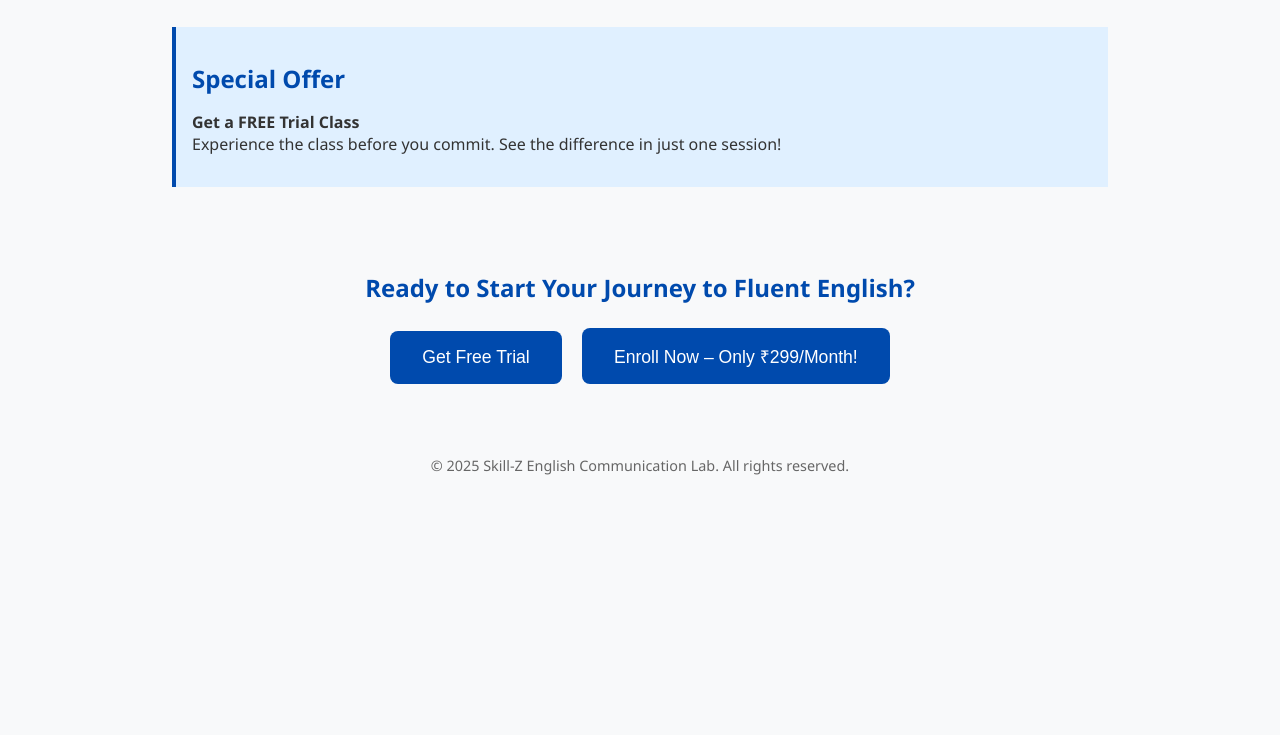
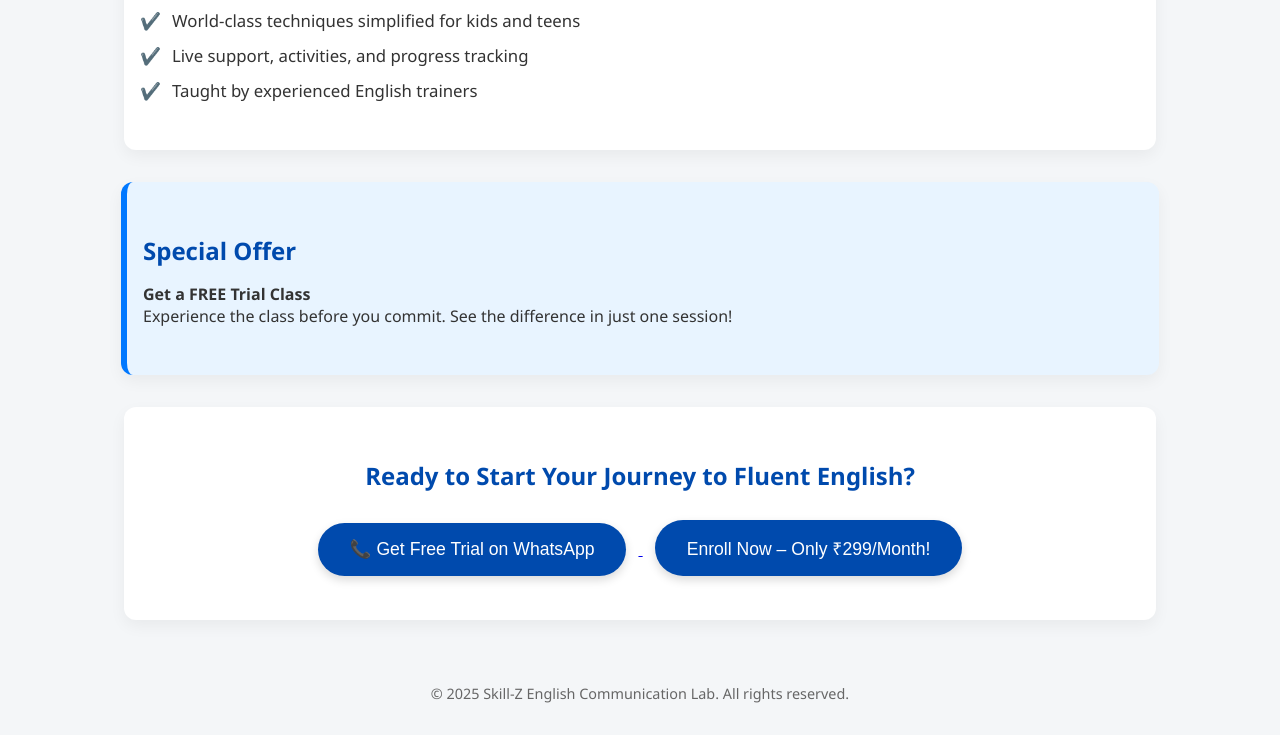
Before and after one commit to nathkiranjay/English-communication-lab, a plain HTML site: page index.html in a window 1280 px wide. Shown: the part 1074-1809 px from the top of the page. Before the commit the page ends 1581 px from the top, so only its background shows below. Drawn offline with Linux system fonts and the light colour scheme.

Commit message:
index.html

```diff
--- a/index.html
+++ b/index.html
@@ -9,25 +9,36 @@
       font-family: 'Segoe UI', sans-serif;
       margin: 0;
       padding: 0;
-      background: #f8f9fa;
+      background: #f4f6f8;
       color: #333;
     }
 
     header {
-      background: #004aad;
+      background: linear-gradient(135deg, #004aad, #0078ff);
       color: white;
       text-align: center;
-      padding: 2rem 1rem;
+      padding: 3rem 1rem;
+      box-shadow: 0 4px 12px rgba(0, 0, 0, 0.2);
     }
 
     header h1 {
       margin: 0 0 1rem;
+      font-size: 2.5rem;
+    }
+
+    header h2 {
+      font-weight: 400;
+      font-size: 1.3rem;
     }
 
     .section {
       padding: 2rem 1rem;
-      max-width: 900px;
+      max-width: 1000px;
       margin: auto;
+      background: white;
+      border-radius: 12px;
+      box-shadow: 0 6px 16px rgba(0, 0, 0, 0.05);
+      margin-bottom: 2rem;
     }
 
     .section h2 {
@@ -42,8 +53,9 @@
 
     ul li {
       margin: 0.75rem 0;
-      padding-left: 1.5rem;
+      padding-left: 2rem;
       position: relative;
+      font-size: 1.05rem;
     }
 
     ul li::before {
@@ -53,10 +65,8 @@
     }
 
     .highlight {
-      background: #e0f0ff;
-      padding: 1rem;
-      border-left: 4px solid #004aad;
-      margin-bottom: 1rem;
+      background: #e8f4ff;
+      border-left: 6px solid #0078ff;
     }
 
     .cta {
@@ -69,15 +79,17 @@
       color: white;
       border: none;
       padding: 1rem 2rem;
-      margin: 0.5rem;
+      margin: 0.75rem;
       font-size: 1.1rem;
-      border-radius: 8px;
+      border-radius: 50px;
       cursor: pointer;
-      transition: background 0.3s ease;
+      transition: all 0.3s ease;
+      box-shadow: 0 4px 10px rgba(0, 0, 0, 0.15);
     }
 
     .cta button:hover {
-      background: #00337a;
+      background: #002f73;
+      transform: scale(1.05);
     }
 
     footer {
@@ -133,7 +145,9 @@
 
   <section class="section cta">
     <h2>Ready to Start Your Journey to Fluent English?</h2>
-    <button>Get Free Trial</button>
+    <a href="https://wa.me/917978912461" target="_blank">
+      <button>📞 Get Free Trial on WhatsApp</button>
+    </a>
     <button>Enroll Now – Only ₹299/Month!</button>
   </section>
 
```
